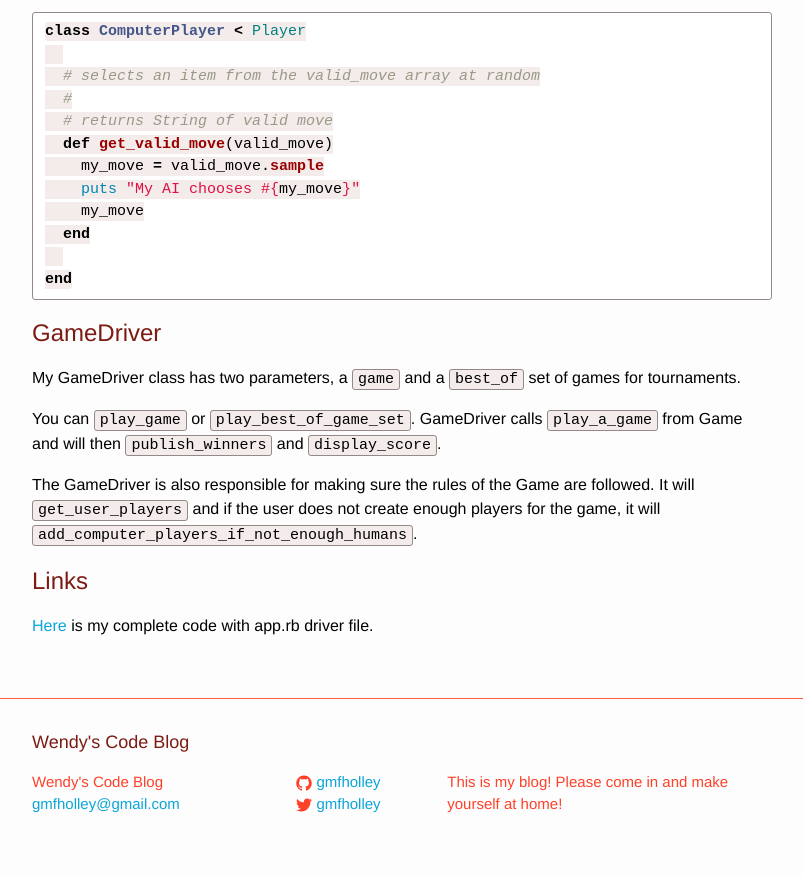
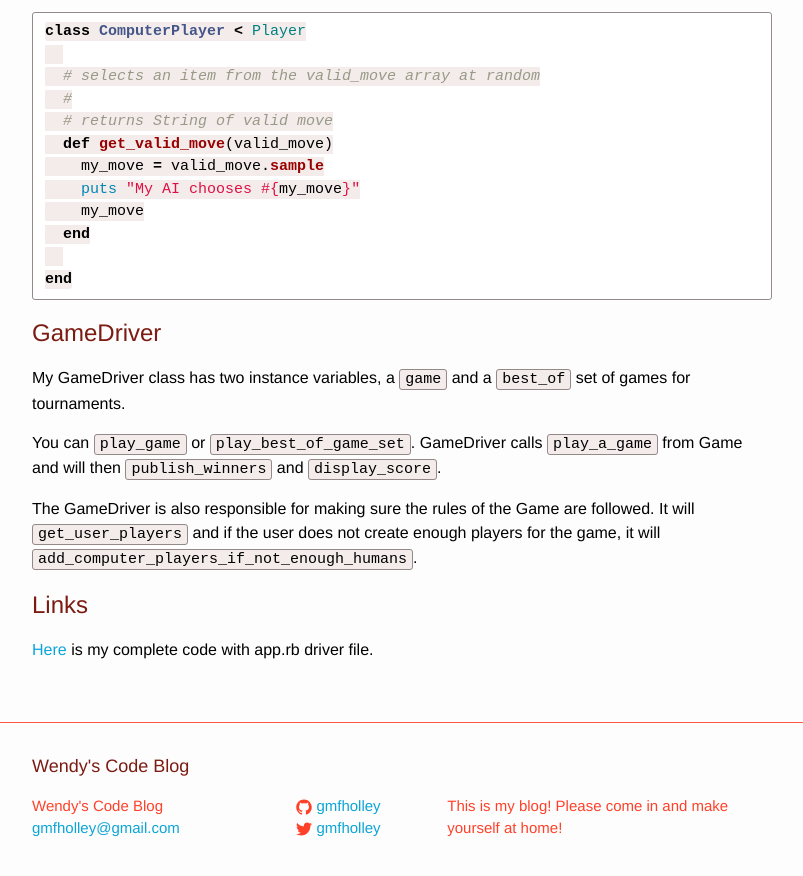
Before and after one commit to Gmfholley/Gmfholley, a Jekyll site: the page built from _posts/2015-06-05-paper-rock-scissors.markdown, in a window 1280 px wide and 900 px high, scrolled down 3809 px. Shown: the top 876 px of the window, without its empty margins (238-1041 px from the left). Built offline with Jekyll 4.4.1, drawn with Linux system fonts in a browser that asks for light colours; Markdown is read by kramdown in place of the engine named in the settings.

Commit message:
Corrects typo

````diff
--- a/_posts/2015-06-05-paper-rock-scissors.markdown
+++ b/_posts/2015-06-05-paper-rock-scissors.markdown
@@ -176,7 +176,7 @@ end
 ```
 
 #GameDriver
-My GameDriver class has two parameters, a `game` and a `best_of` set of games for tournaments.
+My GameDriver class has two instance variables, a `game` and a `best_of` set of games for tournaments.
 
 You can `play_game` or `play_best_of_game_set`.  GameDriver calls `play_a_game` from Game and will then `publish_winners` and `display_score`.
 
````
